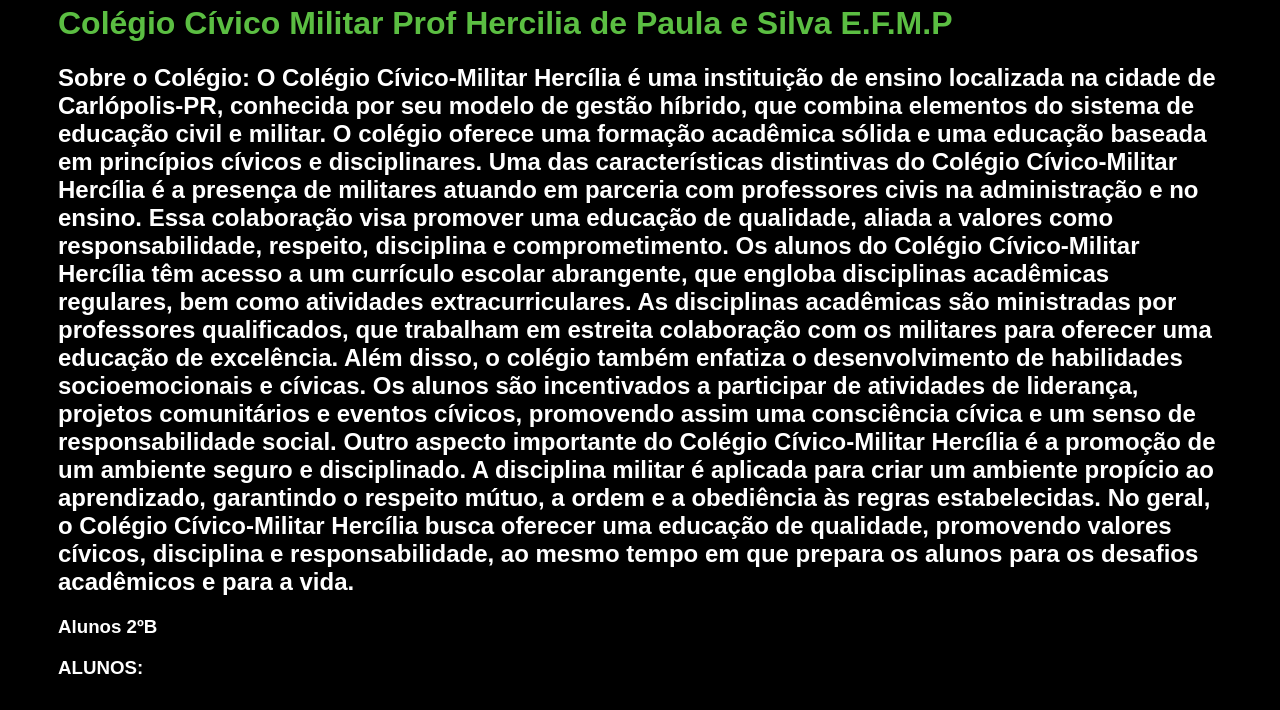
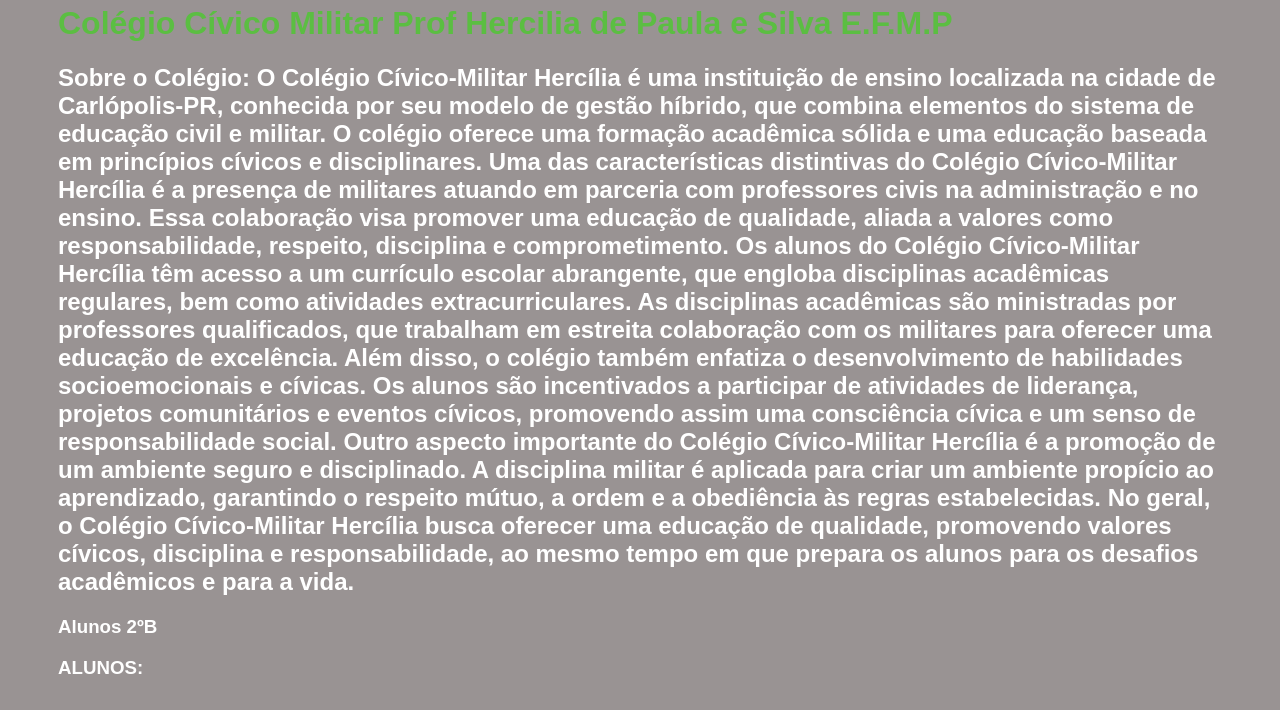
Before and after one commit to joaotommaso000/site-2B, a plain HTML site: page index.html in a window 1280 px wide. Shown: the part 255-965 px from the top of the page. Drawn offline with Linux system fonts and the light colour scheme.

Commit message:
Add files via upload

```diff
--- a/index.css
+++ b/index.css
@@ -1,6 +1,6 @@
 body {
     color: white;
-    background-color: black;
+    background-color: rgb(153, 147, 147);
     font-family: Arial, Helvetica, sans-serif;
 }
 
```
